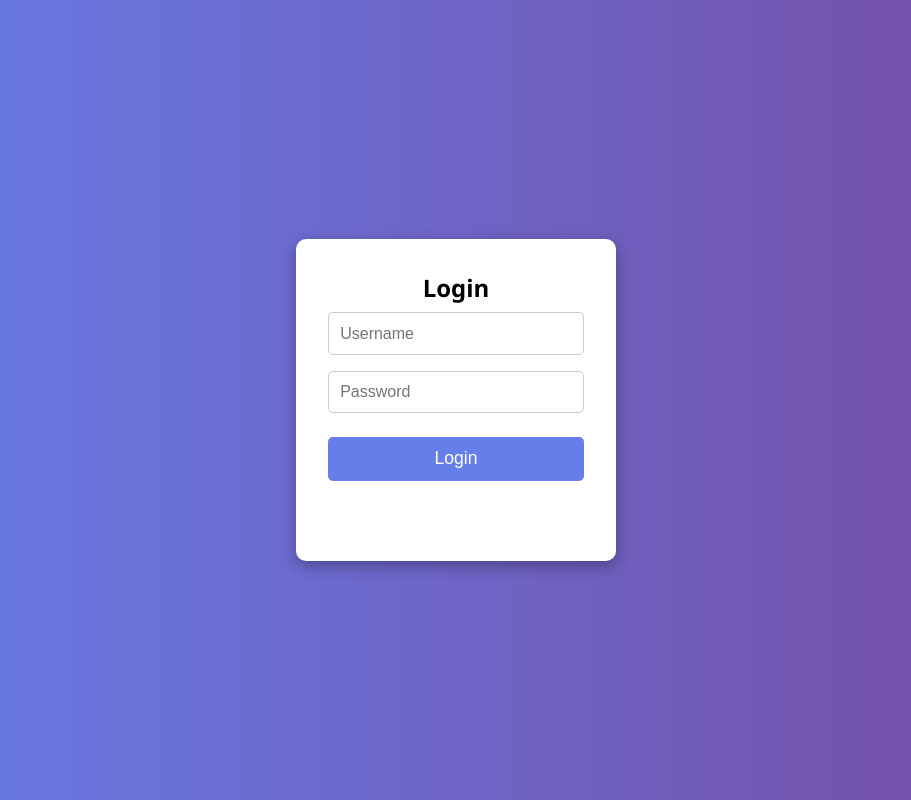
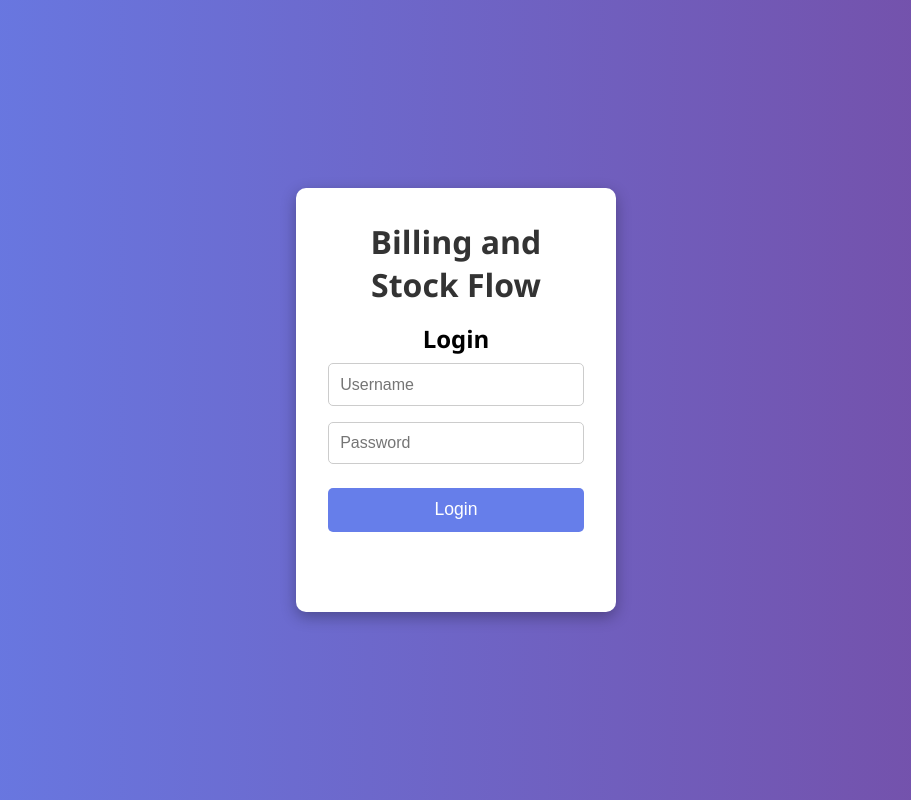
Before and after one commit to KI-Pavel/billing-and-stock-flow-web-app, a website: page public/login.html in a window 1280 px wide. Shown: the whole page, without its empty margins (184-1095 px from the left). Drawn offline with Linux system fonts and the light colour scheme.

Commit message:
Title added on login page

```diff
--- a/public/login.html
+++ b/public/login.html
@@ -68,7 +68,18 @@
   </head>
   <body>
     <div class="login-container">
+      <h1
+        style="
+          font-size: 2rem;
+          font-weight: 800;
+          margin-bottom: 1rem;
+          color: #333;
+        "
+      >
+        Billing and Stock Flow
+      </h1>
       <h2>Login</h2>
+
       <input
         type="text"
         id="username"
@@ -93,7 +104,7 @@
         const username = document.getElementById("username").value.trim();
         const password = document.getElementById("password").value.trim();
 
-        errorMsg.textContent = "";
+        errorMsg.textContent = ""; // Clear previous error
 
         if (!username || !password) {
           errorMsg.textContent = "Please enter username and password";
```
